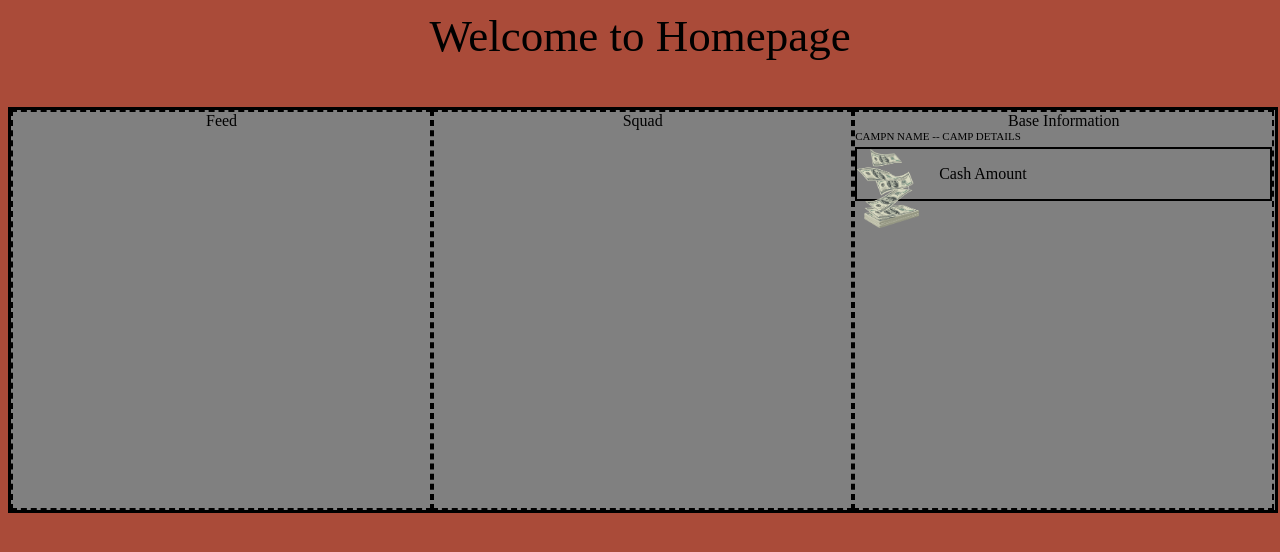
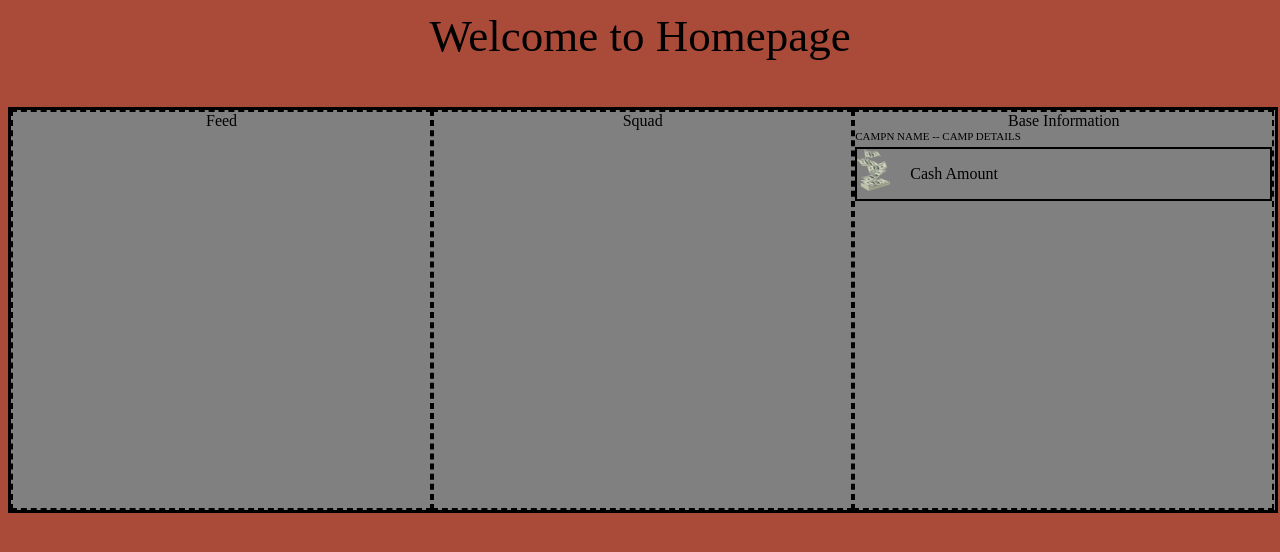
Before and after one commit to fisherjob111/personalProject, a website: page ui/home.html in a window 1280 px wide. Drawn offline with Linux system fonts and the light colour scheme; no server answers.

Commit message:
save change

```diff
--- a/ui/home.html
+++ b/ui/home.html
@@ -40,7 +40,7 @@
                 </div>
 
                 <div style = 'border-style: solid; border-width : 2px; margin-top:5px'>
-                  <img src ='/img/cash.png' style = 'Width:15%;float:left;margin-right:20px'> </img>
+                  <img src ='/img/cash.png' style = 'Width:8%;float:left;margin-right:20px'> </img>
                   <p id='cashReserve'> Cash Amount </p>
 
                 </div>
```
Also changed, not shown: save copy.json (renamed from save.json).
